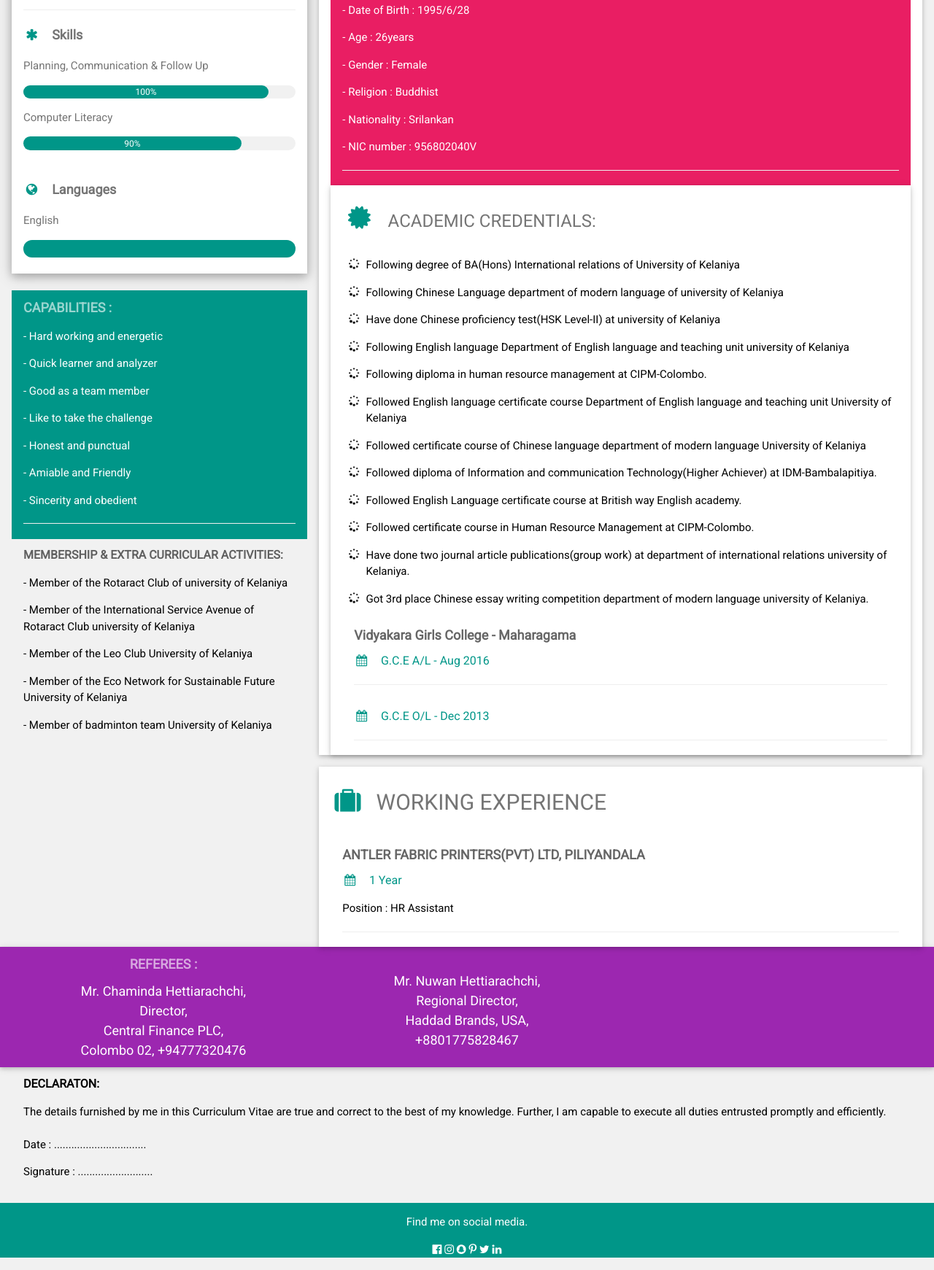
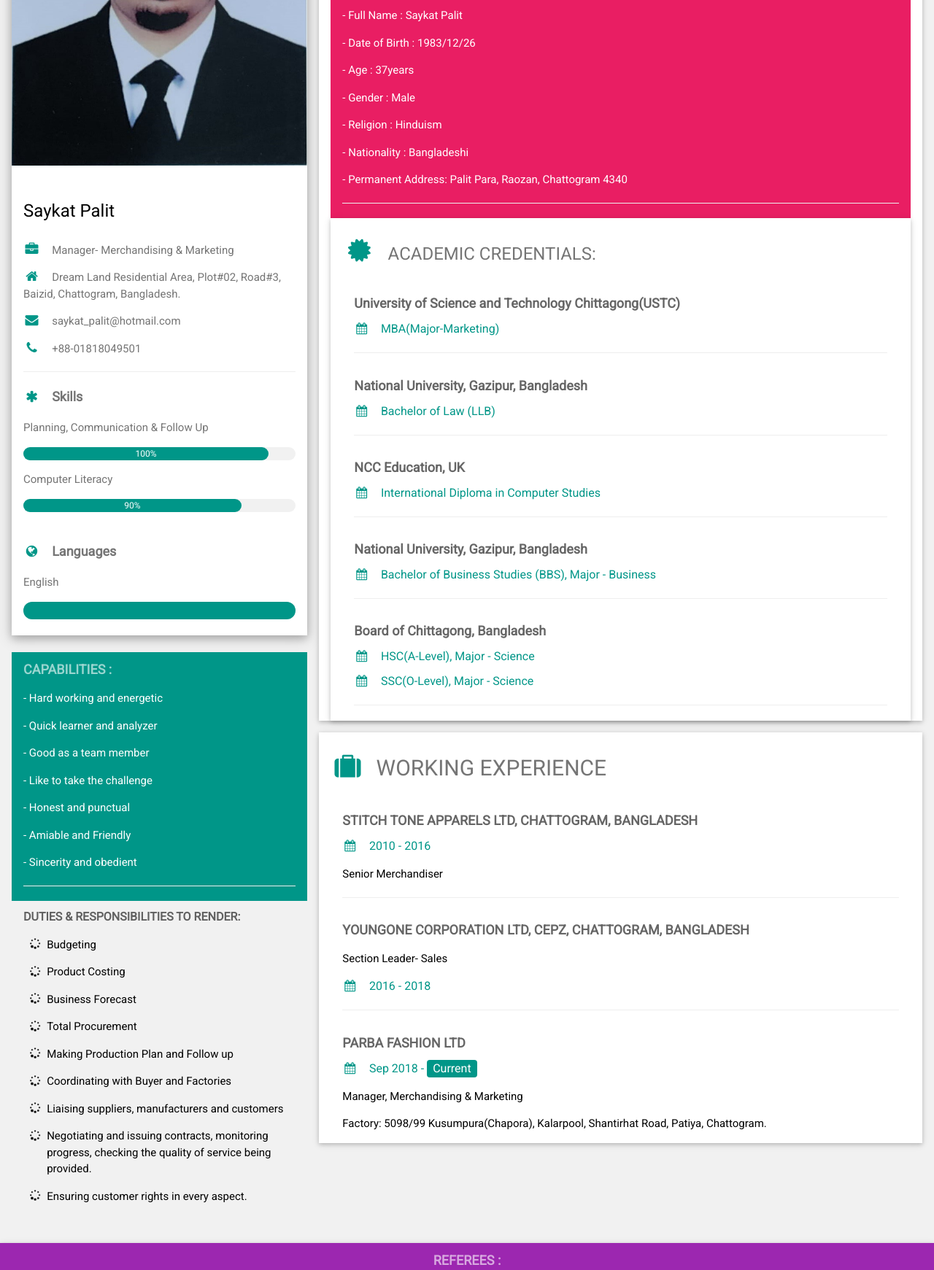
Before and after one commit to RKDATTA/saykat-portfolio, a plain HTML site: page index.html in a window 1280 px wide. Shown: the part 383-2124 px from the top of the page at 73% size. Drawn offline with nearby package versions, Linux system fonts and the light colour scheme.

```diff
--- a/index.html
+++ b/index.html
@@ -1,6 +1,6 @@
 <!DOCTYPE html>
 <html>
-<title>Portfolio of Anushika Dilshani Weerasinghe</title>
+<title>Portfolio of Saykat Palit</title>
 <meta charset="UTF-8">
 <meta name="viewport" content="width=device-width, initial-scale=1">
 <link rel="stylesheet" href="https://www.w3schools.com/w3css/4/w3.css">
@@ -15,7 +15,7 @@
 <div class="w3-content w3-margin-top" style="max-width:1400px;">
 
   <header class="w3-container w3-blue w3-center w3-margin-top">
-    <h1 style="color:white;">CURRICULUM VITAE of Anushika Dilshani Weerasinghe</h1>
+    <h1 style="color:white;">CURRICULUM VITAE OF SAYKAT PALIT</h1>
     <!-- <i class="fa fa-facebook-official w3-hover-opacity"></i>
     <a href="https://www.facebook.com/rubel.k.datta" target="_blank"><i class="fa fa-facebook-official w3-hover-opacity"></i></a>
     <i class="fa fa-instagram w3-hover-opacity"></i>
@@ -35,21 +35,21 @@
 
       <div class="w3-white w3-text-grey w3-card-4">
         <div class="w3-display-container">
-          <img src="./anushika1.png" style="width:100%" alt="Avatar">
+          <img src="./saykat.jpg" style="width:100%" alt="Avatar">
           <br>
           <br>
           <br>
           <br>
           <br>
           <div class="w3-display-bottomleft w3-container w3-text-black">
-            <h3>Anushika Dilshani Weerasinghe</h3>
+            <h3>Saykat Palit</h3>
           </div>
         </div>
         <div class="w3-container">
-          <p><i class="fa fa-briefcase fa-fw w3-margin-right w3-large w3-text-teal"></i>Under-Graduate</p>
-          <p><i class="fa fa-home fa-fw w3-margin-right w3-large w3-text-teal"></i>379/8/67, Reality Homes, NASA white house, Himbutana Road, Mulleriyawa, Srilanka.</p>
-          <p><i class="fa fa-envelope fa-fw w3-margin-right w3-large w3-text-teal"></i>aweerasinghe628@gmail.com</p>
-          <p><i class="fa fa-phone fa-fw w3-margin-right w3-large w3-text-teal"></i>+94-774681048</p>
+          <p><i class="fa fa-briefcase fa-fw w3-margin-right w3-large w3-text-teal"></i>Manager- Merchandising & Marketing </p>
+          <p><i class="fa fa-home fa-fw w3-margin-right w3-large w3-text-teal"></i>Dream Land Residential Area, Plot#02, Road#3, Baizid, Chattogram, Bangladesh.</p>
+          <p><i class="fa fa-envelope fa-fw w3-margin-right w3-large w3-text-teal"></i>saykat_palit@hotmail.com </p>
+          <p><i class="fa fa-phone fa-fw w3-margin-right w3-large w3-text-teal"></i>+88-01818049501</p>
           <hr>
 
           <p class="w3-large"><b><i class="fa fa-asterisk fa-fw w3-margin-right w3-text-teal"></i>Skills</b></p>
@@ -103,14 +103,22 @@
       </div>
 
       <div class="w3-container">
-        <h6 class="w3-opacity"><b>MEMBERSHIP & EXTRA CURRICULAR ACTIVITIES:</b></h6>
+        <h6 class="w3-opacity"><b>DUTIES & RESPONSIBILITIES TO RENDER:</b></h6>
+        <ul class="fa-ul">
         <!-- <h6 class="w3-text-teal"><i class="fa fa-calendar fa-fw w3-margin-right"></i>Jun 2010 - Mar 2012</h6> -->
-        <p>- Member of the Rotaract Club of university of Kelaniya</p>
-        <p>- Member of the International Service Avenue of Rotaract Club university of Kelaniya</p>
-        <p>- Member of the Leo Club University of Kelaniya</p>
-        <p>- Member of the Eco Network for Sustainable Future University of Kelaniya </p>
-        <p>- Member of badminton team University of Kelaniya </p>
+        <p> <li><i class="fa-li fa fa-spinner fa-spin"></i> Budgeting</li></p>
+        <p> <li><i class="fa-li fa fa-spinner fa-spin"></i> Product Costing</li></p>
+        <p> <li><i class="fa-li fa fa-spinner fa-spin"></i> Business Forecast</li></p>
+        <p> <li><i class="fa-li fa fa-spinner fa-spin"></i> Total Procurement</li></p>
+        <p> <li><i class="fa-li fa fa-spinner fa-spin"></i> Making Production Plan and Follow up</li></p>
+        <p> <li><i class="fa-li fa fa-spinner fa-spin"></i> Coordinating with Buyer and Factories</li></p>
+        <p> <li><i class="fa-li fa fa-spinner fa-spin"></i> Liaising suppliers, manufacturers and customers</li></p>
+        <p> <li><i class="fa-li fa fa-spinner fa-spin"></i> Negotiating and issuing contracts, monitoring progress, checking the quality of service being provided.</li></p>
+        <p> <li><i class="fa-li fa fa-spinner fa-spin"></i> Ensuring customer rights in every aspect.</li></p>
+        <!-- <p> <li><i class="fa-li fa fa-spinner fa-spin"></i> Making Production Plan and Follow up</li></p> -->
+
         <br>
+        </ul>
       </div>
 
     <!-- End Left Column -->
@@ -122,7 +130,7 @@
       <div class="w3-container w3-card w3-white w3-margin-bottom">
         <h2 class="w3-text-grey w3-padding-16"><i class="fa fa-suitcase fa-fw w3-margin-right w3-xxlarge w3-text-teal"></i>CAREER ASPIRATIONS</h2>
         <div class="w3-container">
-          <p5 class="w3-opacity"><b>As a young under-graduate, I would like to serve where deed are highly appreciated and to build up my career in challenging and rewarding at a winning organization where creative, sincerity, skill and performance are the criteria for one's appraisal and recognition.</b></p5>
+          <p5 class="w3-opacity" ><b>Passionate and hard-working Merchandiser who diligently manage a team with purchases, product development, distribution of different activities within major department. Excels at utilizing effective and efficient modes of communication to connect buyers with manufacturers. Working experience with various world famous customers in the apparel industry like Adidas, Salomon, WM, Love en Rose, Kmart,Shopko, FD Store, Dollar General, Komar Sourcing, Etc.</b></p5>
           <!-- <h6 class="w3-text-teal"><i class="fa fa-calendar fa-fw w3-margin-right"></i>Jan 2015 - <span class="w3-tag w3-teal w3-round">Current</span></h6> -->
           <hr>
         </div>
@@ -130,20 +138,20 @@
         <div class="w3-container w3-pink">
           <h5 class="w3-opacity"><b>PERSONAL DETAILS : </b></h5>
           <!-- <h6 class="w3-text-teal"><i class="fa fa-calendar fa-fw w3-margin-right"></i>Mar 2012 - Dec 2014</h6> -->
-          <p>-	Full Name : Anushika Dilshani Weerasinghe</p>
-          <p>-	Date of Birth : 1995/6/28</p>
-          <p>-	Age : 26years</p>
-          <p>-	Gender : Female</p>
-          <p>-	Religion : Buddhist</p>
-          <p>-	Nationality : Srilankan</p>
-          <p>-	NIC number : 956802040V</p>
+          <p>-	Full Name : Saykat Palit</p>
+          <p>-	Date of Birth : 1983/12/26</p>
+          <p>-	Age : 37years</p>
+          <p>-	Gender : Male</p>
+          <p>-	Religion : Hinduism</p>
+          <p>-	Nationality : Bangladeshi</p>
+          <p>-	Permanent Address: Palit Para, Raozan, Chattogram 4340 </p>
           <hr>
         </div>
 
         <!-- <test> -->
         <div class="w3-container w3-card w3-white">
           <h3 class="w3-text-grey w3-padding-16"><i class="fa fa-certificate fa-fw w3-margin-right w3-xxlarge w3-text-teal"></i>ACADEMIC CREDENTIALS:</h3>
-          <ul class="fa-ul">
+          <!-- <ul class="fa-ul">
           <p> <li><i class="fa-li fa fa-spinner fa-spin"></i>Following degree of BA(Hons) International relations of University of Kelaniya</li></p>
           <p> <li><i class="fa-li fa fa-spinner fa-spin"></i>Following Chinese Language department of modern language of university of Kelaniya</li></p>
           <p> <li><i class="fa-li fa fa-spinner fa-spin"></i>Have done Chinese proficiency test(HSK Level-II) at university of Kelaniya</p>
@@ -156,17 +164,36 @@
           <p> <li><i class="fa-li fa fa-spinner fa-spin"></i>Followed certificate course in Human Resource Management at CIPM-Colombo.</li></p>
           <p> <li><i class="fa-li fa fa-spinner fa-spin"></i>Have done two journal article publications(group work) at department of international relations university of Kelaniya.</li></p>
           <p> <li><i class="fa-li fa fa-spinner fa-spin"></i>Got 3rd place Chinese essay writing competition department of modern language university of Kelaniya.</li></p>
-        </ul>
+        </ul> -->
 
           <div class="w3-container">
-            <h5 class="w3-opacity"><b>Vidyakara Girls College - Maharagama</b></h5>
-            <h6 class="w3-text-teal"><i class="fa fa-calendar fa-fw w3-margin-right"></i>G.C.E A/L - Aug 2016</h6>
+            <h5 class="w3-opacity"><b>University of Science and Technology Chittagong(USTC)</b></h5>
+            <h6 class="w3-text-teal"><i class="fa fa-calendar fa-fw w3-margin-right"></i>MBA(Major-Marketing)</h6>
             <!-- <p>Subjects : History/Buddhist Civilization/Sinhala/General English</p> -->
             <hr>
           </div>
           <div class="w3-container">
-            <!-- <h5 class="w3-opacity"><b>Vidyakara Girls College - Maharagama</b></h5> -->
-            <h6 class="w3-text-teal"><i class="fa fa-calendar fa-fw w3-margin-right"></i>G.C.E O/L - Dec 2013</h6>
+            <h5 class="w3-opacity"><b>National University, Gazipur, Bangladesh</b></h5>
+            <h6 class="w3-text-teal"><i class="fa fa-calendar fa-fw w3-margin-right"></i>Bachelor of Law (LLB)</h6>
+            <!-- <p>Subjects : Buddhism/Sinhala/Dancing/History/Geography/English/Science/Agriculture/Mathematics</p> -->
+            <hr>
+          </div>
+          <div class="w3-container">
+            <h5 class="w3-opacity"><b>NCC Education, UK</b></h5>
+            <h6 class="w3-text-teal"><i class="fa fa-calendar fa-fw w3-margin-right"></i>International Diploma in Computer Studies</h6>
+            <!-- <p>Subjects : Buddhism/Sinhala/Dancing/History/Geography/English/Science/Agriculture/Mathematics</p> -->
+            <hr>
+          </div>
+          <div class="w3-container">
+            <h5 class="w3-opacity"><b>National University, Gazipur, Bangladesh</b></h5>
+            <h6 class="w3-text-teal"><i class="fa fa-calendar fa-fw w3-margin-right"></i>Bachelor of Business Studies (BBS), Major - Business </h6>
+            <!-- <p>Subjects : Buddhism/Sinhala/Dancing/History/Geography/English/Science/Agriculture/Mathematics</p> -->
+            <hr>
+          </div>
+          <div class="w3-container">
+            <h5 class="w3-opacity"><b>Board of Chittagong, Bangladesh</b></h5>
+            <h6 class="w3-text-teal"><i class="fa fa-calendar fa-fw w3-margin-right"></i>HSC(A-Level), Major - Science</h6>
+            <h6 class="w3-text-teal"><i class="fa fa-calendar fa-fw w3-margin-right"></i>SSC(O-Level), Major - Science</h6>
             <!-- <p>Subjects : Buddhism/Sinhala/Dancing/History/Geography/English/Science/Agriculture/Mathematics</p> -->
             <hr>
           </div>
@@ -178,10 +205,24 @@
       <div class="w3-container w3-card w3-white">
         <h2 class="w3-text-grey w3-padding-16"><i class="fa fa-suitcase fa-certificate fa-fw w3-margin-right w3-xxlarge w3-text-teal"></i>WORKING EXPERIENCE</h2>
         <div class="w3-container">
-          <h5 class="w3-opacity"><b>ANTLER FABRIC PRINTERS(PVT) LTD, PILIYANDALA</b></h5>
-          <h6 class="w3-text-teal"><i class="fa fa-calendar fa-fw w3-margin-right"></i>1 Year</h6>
-          <p>Position : HR Assistant</p>
+          <h5 class="w3-opacity"><b>STITCH TONE APPARELS LTD, CHATTOGRAM, BANGLADESH</b></h5>
+          <h6 class="w3-text-teal"><i class="fa fa-calendar fa-fw w3-margin-right"></i>2010 - 2016</h6>
+          <p>Senior Merchandiser</p>
           <hr>
+        </div>
+        <div class="w3-container">
+          <h5 class="w3-opacity"><b>YOUNGONE CORPORATION LTD, CEPZ, CHATTOGRAM, BANGLADESH</b></h5>
+          <p>Section Leader- Sales </p>
+          <h6 class="w3-text-teal"><i class="fa fa-calendar fa-fw w3-margin-right"></i>2016 - 2018</h6>
+          <!-- <p>Merchandising In Charge</p> -->
+          <hr>
+        </div>
+        <div class="w3-container">
+          <h5 class="w3-opacity"><b>PARBA FASHION LTD</b></h5>
+          <h6 class="w3-text-teal"><i class="fa fa-calendar fa-fw w3-margin-right"></i>Sep 2018 - <span class="w3-tag w3-teal w3-round">Current</span></h6>
+          <p>Manager, Merchandising & Marketing</p>
+          <p>Factory: 5098/99 Kusumpura(Chapora), Kalarpool, Shantirhat Road, Patiya, Chattogram.</p>
+          <!-- <p>Dhaka Office: House: 855, Road: 13, Avenue:03, Mirpur DOHS, Dhaka.</p> -->
         </div>
       </div>
 
@@ -202,18 +243,20 @@
   <!-- Beginning of Reference Section: -->
 <div  class="w3-container w3-card w3-center w3-purple" style="max-width:1400px;">
   <div >
-    <div class="w3-third">
+    <div class="w3-container w3-center">
       <h5 class="w3-opacity"><b>REFEREES : </b></h5>
       <!-- <h6 class="w3-text-teal"><i class="fa fa-calendar fa-fw w3-margin-right"></i>Mar 2012 - Dec 2014</h6> -->
-      <h5>	Mr. Chaminda Hettiarachchi, <br>Director, <br>Central Finance PLC, <br>Colombo 02, +94777320476</h5>
+      <h5>	Mr. Bidhan Chandra Das, <br>Director, Marketing <br>Stitch Tone Apparels Ltd, <br>18/19, Strand Road, Champa tower
+        Chattogram, Bangladesh. <br>  +88-01819-345-682 <br>bidhan@stitchtonebd.com
+       </h5>
       <!-- <hr> -->
     </div>
-    <div class="w3-container w3-third">
-      <!-- <h6 class="w3-text-teal"><i class="fa fa-calendar fa-fw w3-margin-right"></i>Mar 2012 - Dec 2014</h6> -->
+    <!-- <div class="w3-container w3-third">
+      <h6 class="w3-text-teal"><i class="fa fa-calendar fa-fw w3-margin-right"></i>Mar 2012 - Dec 2014</h6>
       <br>
       <h5>	Mr. Nuwan Hettiarachchi, <br>Regional Director, <br>Haddad Brands, USA, <br>+8801775828467</h5>
-      <!-- <hr> -->
-    </div>
+      <hr>
+    </div> -->
     </div>
 </div>
   <!-- End of Reference Section: -->
```
